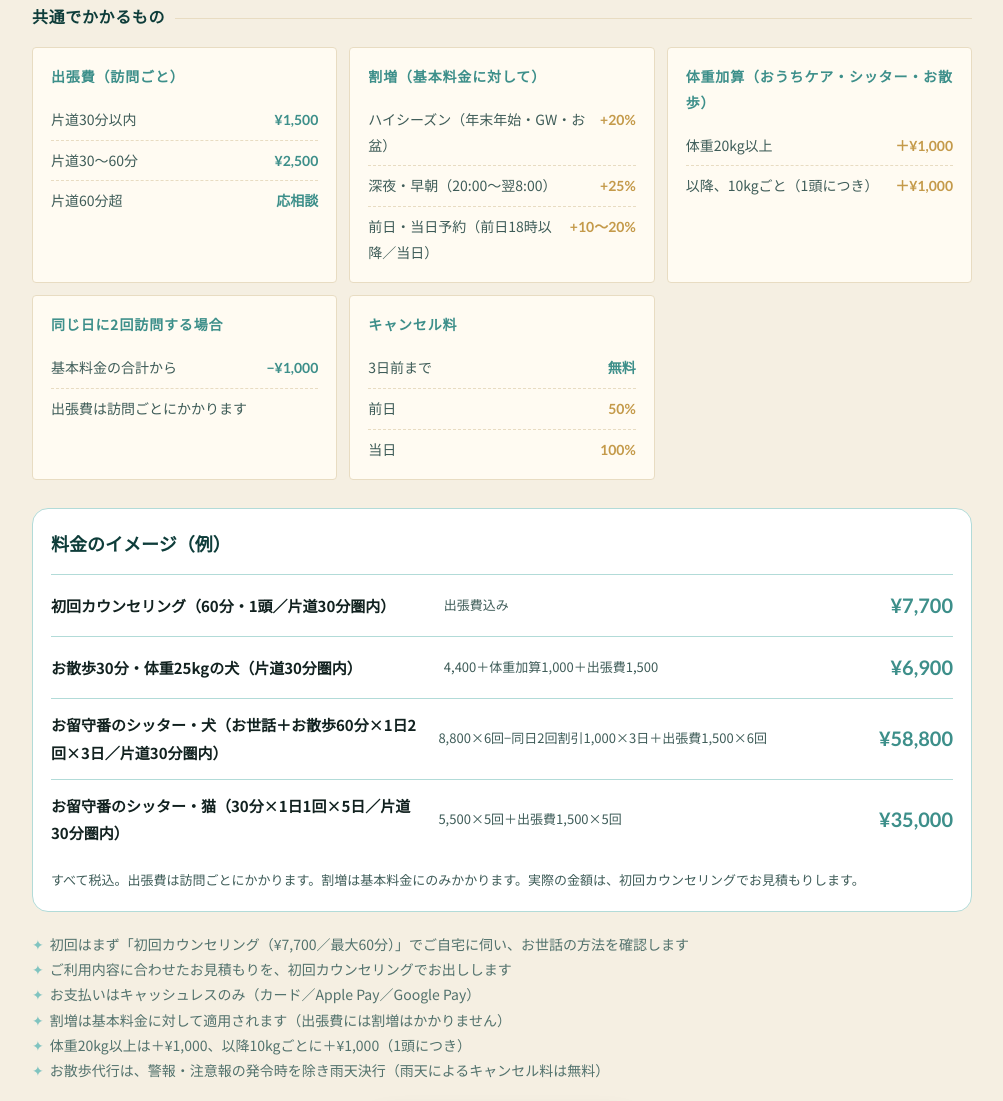
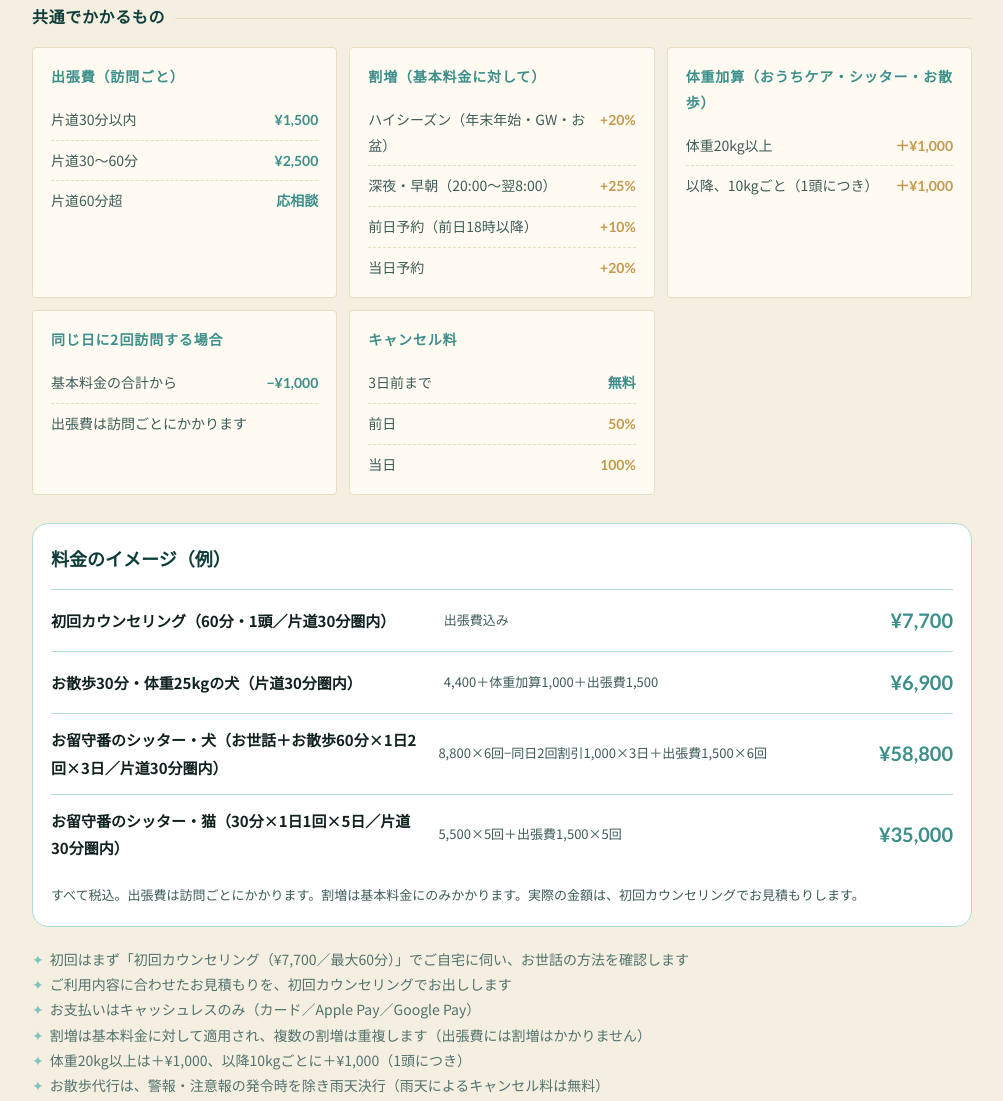
Before and after one commit to otaharacom/ovc-lp, a plain HTML site: page petsitter.html in a window 1280 px wide. Shown: the part 2288-3389 px from the top of the page, without its empty margins (138-1141 px from the left). Drawn offline with Linux system fonts and the light colour scheme.

Commit message:
ペットシッターの割増表記をそろえる
Co-Authored-By: Claude Sonnet 5.5 <noreply@anthropic.com>

```diff
--- a/petsitter.html
+++ b/petsitter.html
@@ -331,7 +331,8 @@
         <div class="surch-card-t">割増（基本料金に対して）</div>
         <div class="surch-card-row"><span>ハイシーズン（年末年始・GW・お盆）</span><b>+20%</b></div>
         <div class="surch-card-row"><span>深夜・早朝（20:00〜翌8:00）</span><b>+25%</b></div>
-        <div class="surch-card-row"><span>前日・当日予約（前日18時以降／当日）</span><b>+10〜20%</b></div>
+        <div class="surch-card-row"><span>前日予約（前日18時以降）</span><b>+10%</b></div>
+        <div class="surch-card-row"><span>当日予約</span><b>+20%</b></div>
       </div>
       <div class="surch-card">
         <div class="surch-card-t">体重加算（おうちケア・シッター・お散歩）</div>
@@ -363,7 +364,7 @@
     <p>初回はまず「初回カウンセリング（¥7,700／最大60分）」でご自宅に伺い、お世話の方法を確認します</p>
     <p>ご利用内容に合わせたお見積もりを、初回カウンセリングでお出しします</p>
     <p>お支払いはキャッシュレスのみ（カード／Apple Pay／Google Pay）</p>
-    <p>割増は基本料金に対して適用されます（出張費には割増はかかりません）</p>
+    <p>割増は基本料金に対して適用され、複数の割増は重複します（出張費には割増はかかりません）</p>
     <p>体重20kg以上は＋¥1,000、以降10kgごとに＋¥1,000（1頭につき）</p>
     <p>お散歩代行は、警報・注意報の発令時を除き雨天決行（雨天によるキャンセル料は無料）</p>
   </div>
```
